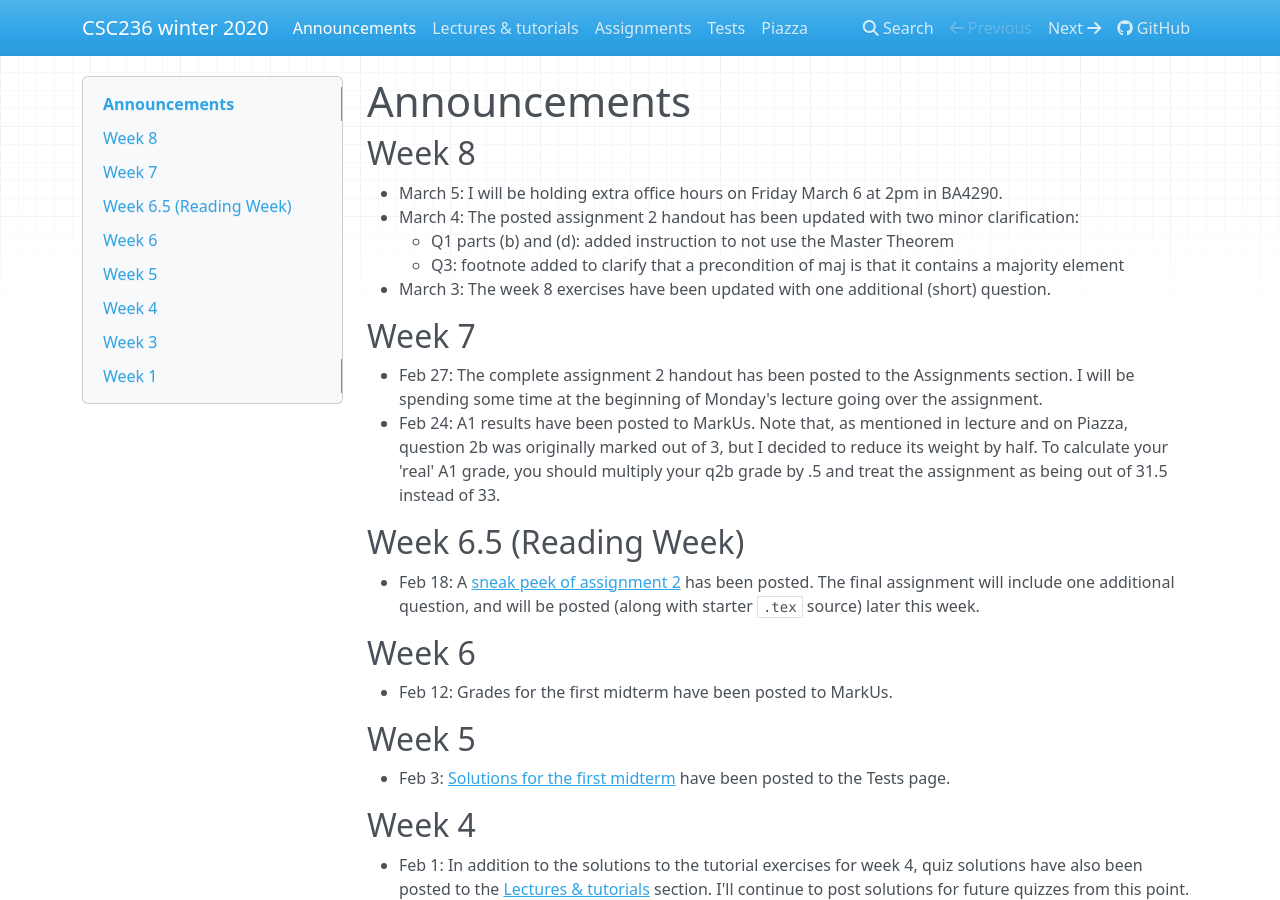
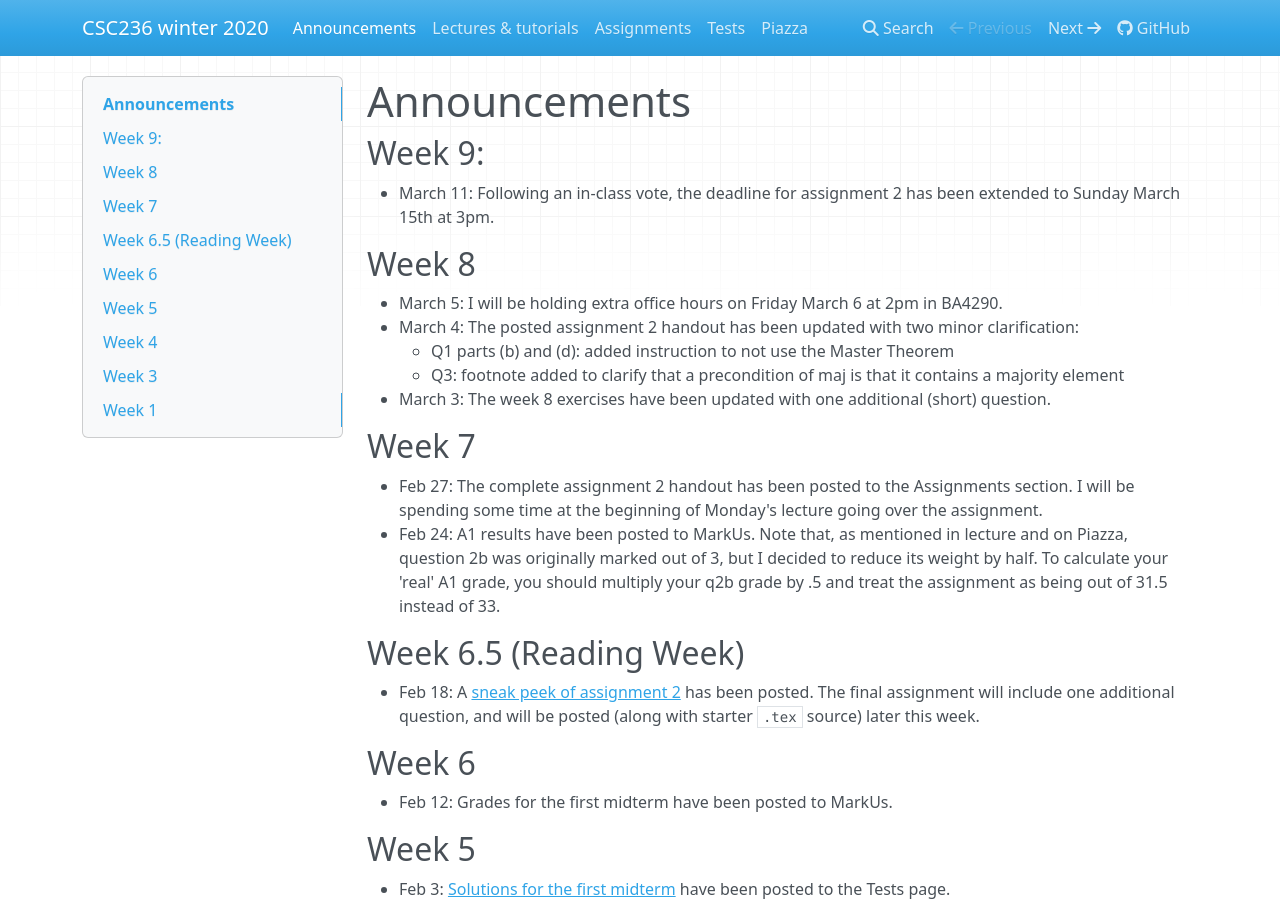
Before and after one commit to colinmorris/csc236, an MkDocs documentation site: the page built from docs/announcements.md, in a window 1280 px wide and 900 px high. Built offline with MkDocs 1.6.1, drawn with Linux system fonts in a browser that asks for light colours; nearby versions of some CDN libraries.

Commit message:
a2 extension

```diff
--- a/docs/announcements.md
+++ b/docs/announcements.md
@@ -1,4 +1,7 @@
 # Announcements
+
+## Week 9:
+* March 11: Following an in-class vote, the deadline for assignment 2 has been extended to Sunday March 15th at 3pm.
 
 ## Week 8
 * March 5: I will be holding extra office hours on Friday March 6 at 2pm in BA4290.
```
Also changed, not shown: docs/assignments.md (+1 -1 lines).
